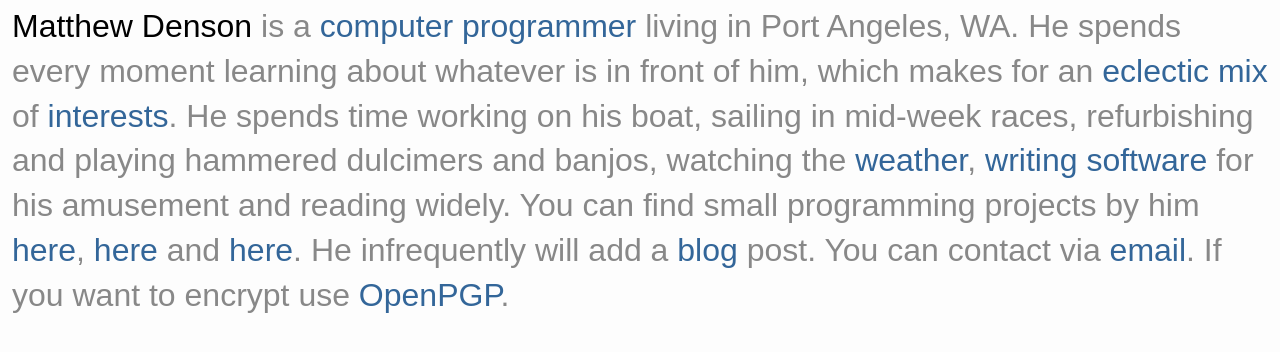
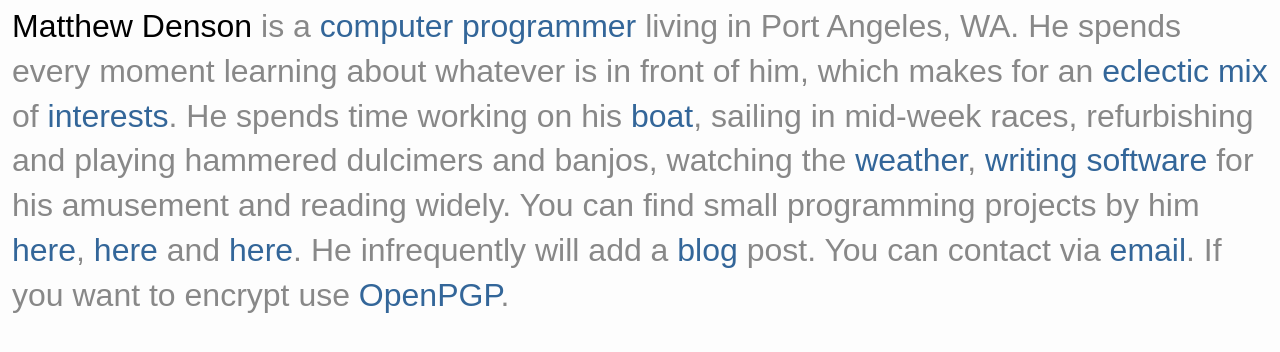
Before and after one commit to mdenson-dayspring/mdenson-dayspring.github.io, a Jekyll site: the page built from index.html, in a window 1280 px wide. Shown: the top 352 px of the page. Built offline with Jekyll 4.4.1, drawn with Linux system fonts in a browser that asks for light colours; part of the change alters nothing that is shown.

```diff
--- a/index.html
+++ b/index.html
@@ -9,7 +9,7 @@ title: Matthew E. Denson
       is in front of him, which makes for an
       <a href="https://www.popularwoodworking.com/">eclectic</a>
       <a href="https://sliderulemuseum.com/SR_Course.htm">mix</a> of
-      <a href="https://spyc.clubexpress.com/content.aspx?page_id=22&club_id=292277&module_id=90313&sl=950989230">interests</a>. He spends time working on his boat,
+      <a href="http://naqcc.info/">interests</a>. He spends time working on his <a href="https://en.wikipedia.org/wiki/Catalina_22">boat</a>,
       sailing in mid-week races, refurbishing and playing hammered dulcimers and banjos, watching the
       <a href="https://www.wunderground.com/weather/us/wa/port-angeles/KWAPORTA51">weather</a>,
       <a href="/programming/">writing software</a> for his amusement and reading widely. You can find small programming projects by him
```
